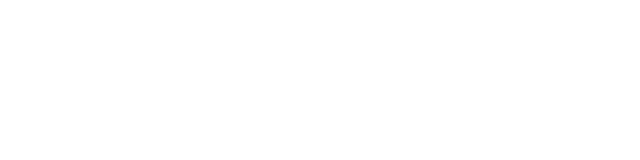
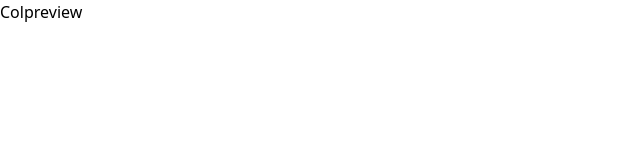
Before and after one commit to Great-kiola/Tailwind-practice, a React (Vite) app in the folder tailwind-frontend/: page /colPreview in a window 1280 px wide. Before the commit this address had no page. Shown: the top 160 px of the page, without its empty margins (0-640 px from the left). Built offline with nearby package versions, Linux system fonts and the light colour scheme.

Commit message:
chore: add Colpreview component and update routing in App component

```diff
--- a/tailwind-frontend/src/App.jsx
+++ b/tailwind-frontend/src/App.jsx
@@ -5,6 +5,7 @@
 import SocialLinks from "./components/SocialLinks"
 import ResultSummary from "./components/ResultSummary"
 import StatsPreview from "./components/StatsPreview"
+import Colpreview from "./components/Colpreview"
 
 import { Route, Routes } from 'react-router-dom'
 
@@ -20,6 +21,7 @@
         <Route path= "/socialLinks" element={ <SocialLinks />}  />
         <Route path= "/resultSum" element={<ResultSummary/> } />
         <Route path="/statsPreview" element= {<StatsPreview/>} />
+        <Route path="/colPreview" element={<Colpreview/>} />
       </Routes>
     </div>
   )
--- /dev/null
+++ b/tailwind-frontend/src/components/Colpreview.jsx
@@ -0,0 +1,9 @@
+import React from 'react'
+
+const Colpreview = () => {
+  return (
+    <div>Colpreview</div>
+  )
+}
+
+export default Colpreview
```
